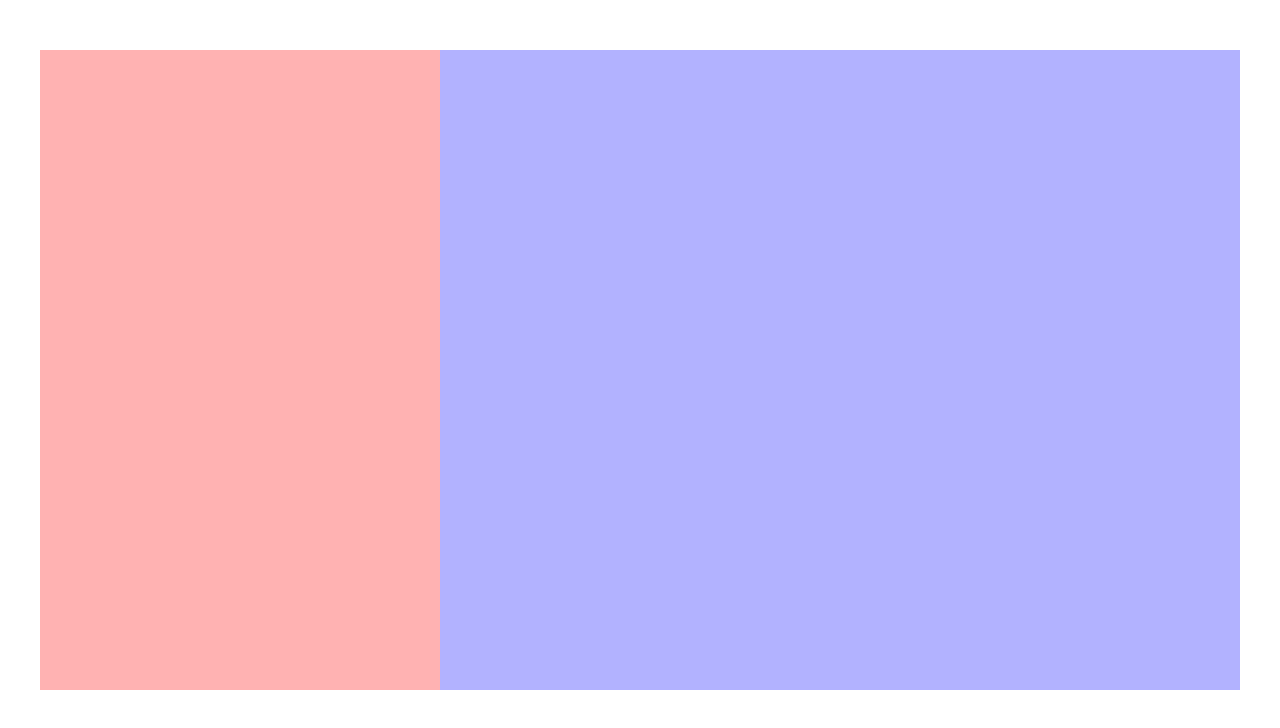
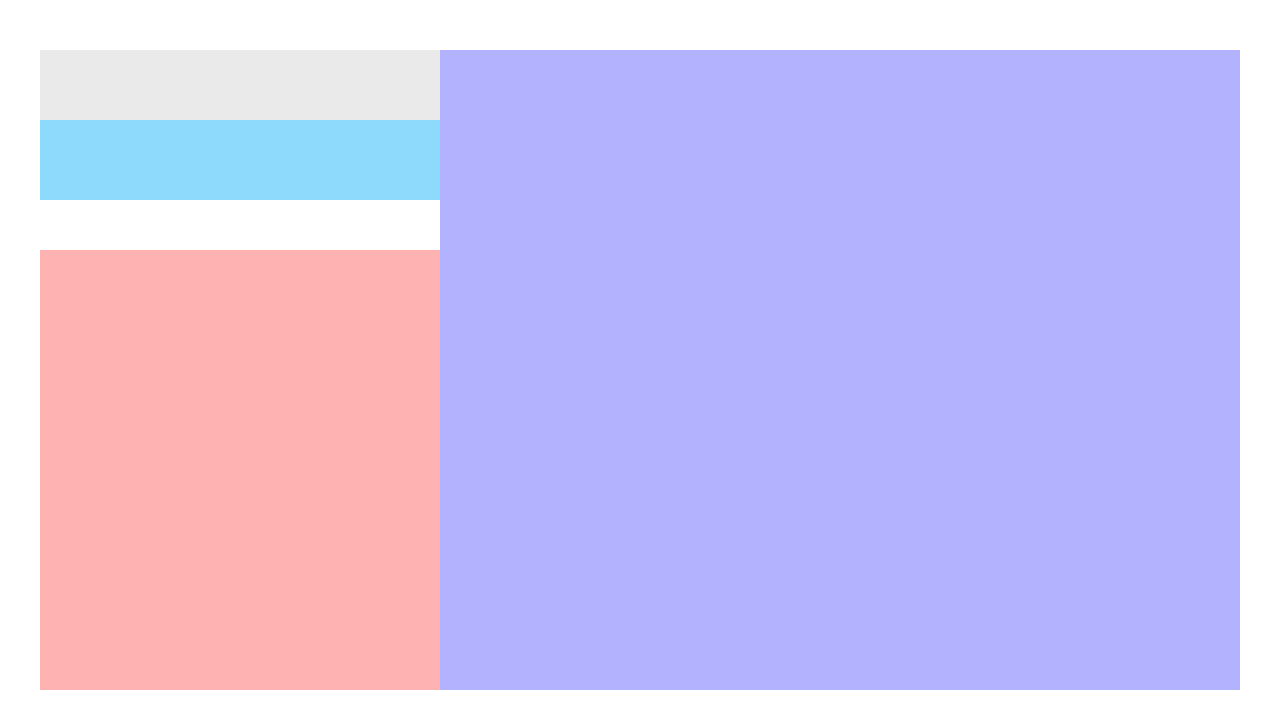
Before and after one commit to simoneditaranto/vue-boolzapp, a plain HTML site: page index.html in a window 1280 px wide. Drawn offline with Linux system fonts and the light colour scheme.

Commit message:
macroaree barra di sinistra impostate

```diff
--- a/css/style.css
+++ b/css/style.css
@@ -25,6 +25,24 @@
 
     width: 400px;
 }
+
+.header-contact{
+    height: 70px;
+    background-color: #EAEAEA;
+    /* test */
+}
+
+#left-container #notifications{
+    height: 80px;
+    background-color: #8EDAFC;
+    /* test */
+}
+
+#left-container #search-contact{
+    height: 50px;
+    background-color: white;
+    /* test */
+}
 /* fine sezione "left-container" */
 
 
--- a/index.html
+++ b/index.html
@@ -19,6 +19,30 @@
             <!-- sezione contatti (sinistra) -->
             <div id="left-container">
 
+                <!-- nome del contatto attuale -->
+                <div class="header-contact">
+
+                </div>
+
+                <!-- banner delle notifiche -->
+                <div id="notifications">
+
+                </div>
+
+                <!-- barra di ricerca dei contatti-->
+                <div id="search-contact">
+
+                </div>
+
+                <!-- lista dei contatti -->
+                <div class="contact-list">
+
+                    <ul>
+
+                    </ul>
+
+                </div>
+
             </div>
 
 
```
